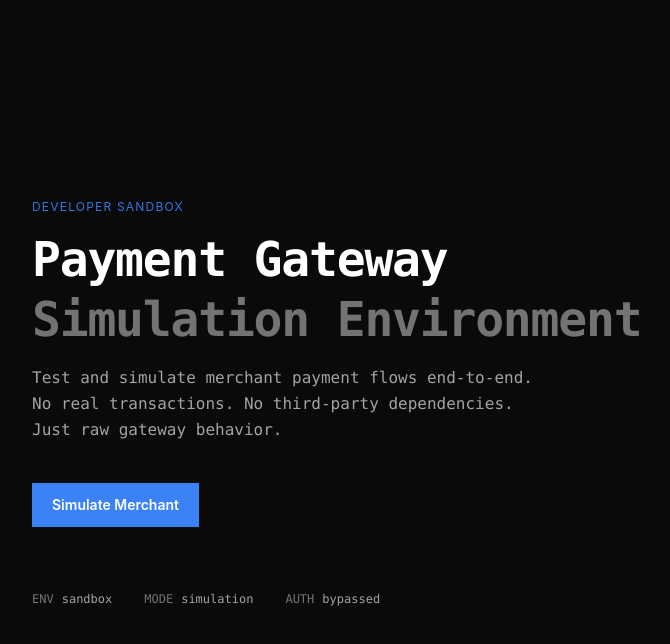
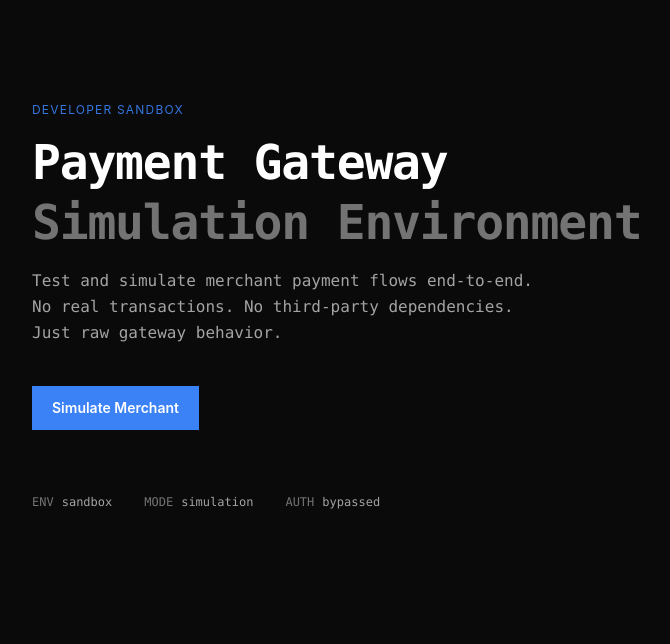
Before and after one commit to Potassiumzz/payment-gateway, a React (Vite) app in the folder frontend/: page / in a window 1280 px wide. Shown: the top 644 px of the page, without its empty margins (288-958 px from the left). Built offline with nearby package versions, Linux system fonts and the light colour scheme; no server answers.

Commit message:
fix: height for the home/landing page

```diff
--- a/frontend/src/pages/home/Home.tsx
+++ b/frontend/src/pages/home/Home.tsx
@@ -4,7 +4,7 @@ import { META_INFO } from "@/pages/home/data/hero-data";
 
 export default function Home() {
   return (
-    <main className="min-h-screen flex flex-col">
+    <main className="flex flex-col">
       <section className="flex-1 flex flex-col justify-center px-6 md:px-16 max-w-3xl mx-auto w-full py-8 xl:py-24">
 
         <div className="mb-3">
```
